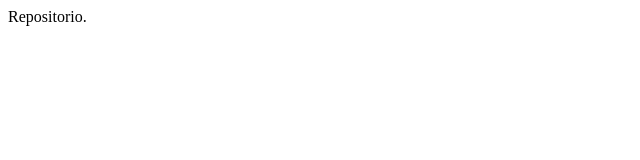
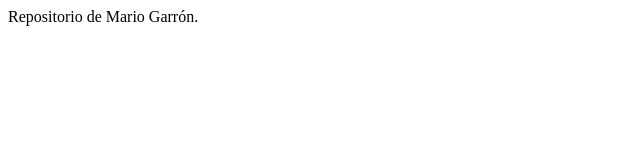
Before and after one commit to marioognpl/primero, a plain HTML site: page repositorio.html in a window 1280 px wide. Shown: the whole page, without its empty margins (0-640 px from the left). Drawn offline with Linux system fonts and the light colour scheme.

Commit message:
cambios repositorio mario

```diff
--- a/repositorio.html
+++ b/repositorio.html
@@ -1,6 +1,6 @@
 <html>
     <title>Prueba para Git</title>
     <body>
-        <p>Repositorio.</p>
+        <p>Repositorio de Mario Garrón.</p>
     </body>
 </html>
```
